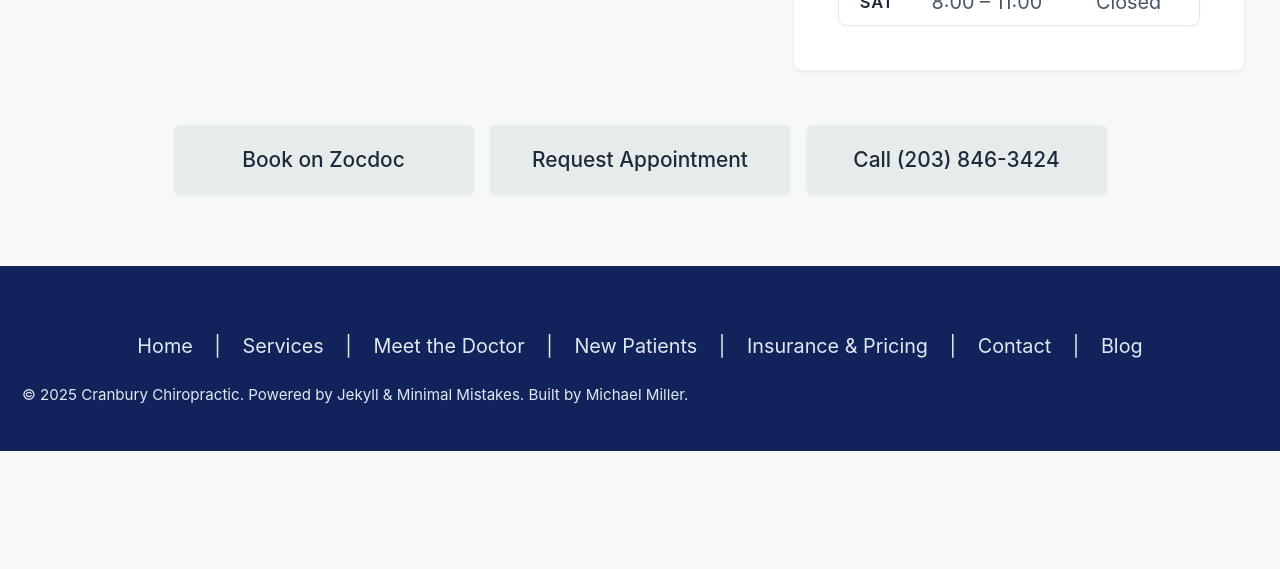
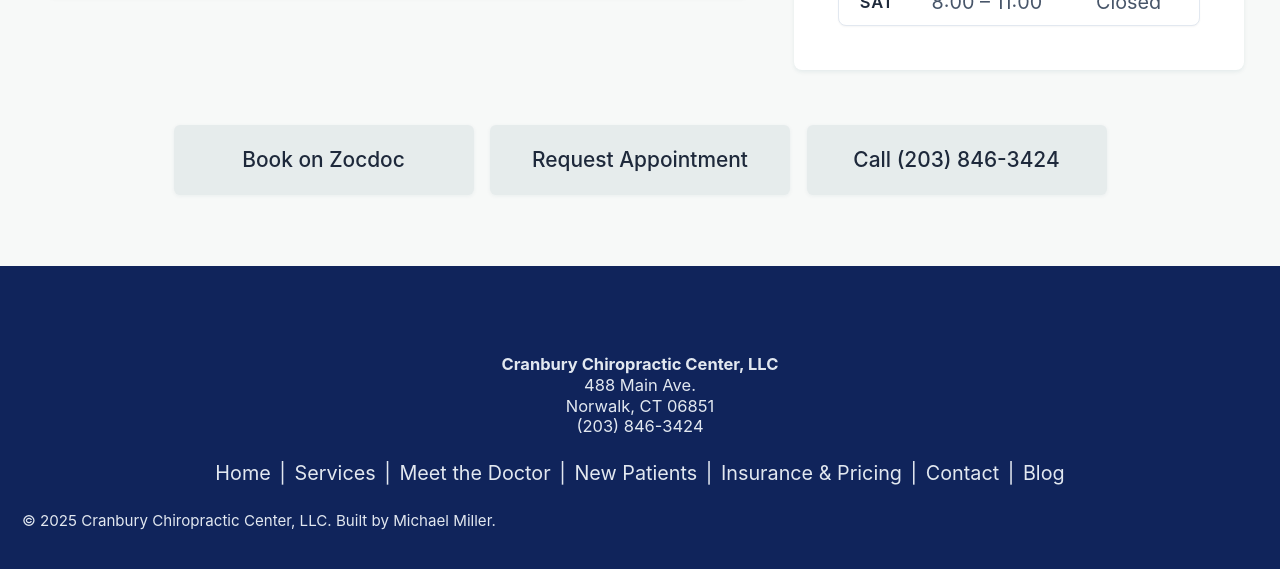
Before and after one commit to millerms/CranburyChiropractic, a Jekyll site: the page built from index.md, in a window 1280 px wide and 900 px high, scrolled down 2658 px, cut to the strip 323-892 px from the top of the window. Built offline with Jekyll 4.4.1, drawn with Linux system fonts in a browser that asks for light colours; cached includes are drawn as plain includes; the list of posts is cut into pages by our own code; before the commit the page ends 3432 px from its top, so only the background shows below that; some of the changed text lies outside the part shown.

Commit message:
Updated the footer

```diff
--- a/_includes/footer.html
+++ b/_includes/footer.html
@@ -16,9 +16,6 @@
 </div>
 
 <div class="page__footer-copyright">
-  &copy; {{ site.time | date: '%Y' }} {{ site.name | default: site.title }}.
-  {{ site.data.ui-text[site.locale].powered_by | default: "Powered by" }}
-  <a href="https://jekyllrb.com" rel="nofollow">Jekyll</a> &amp;
-  <a href="https://mademistakes.com/work/minimal-mistakes-jekyll-theme/" rel="nofollow">Minimal Mistakes</a>.
+  &copy; {{ site.time | date: '%Y' }} {{ site.name | default: "Cranbury Chiropractic Center, LLC" }}.
   <span class="footer-credit">Built by Michael Miller.</span>
 </div>
--- a/_includes/footer/custom.html
+++ b/_includes/footer/custom.html
@@ -1,17 +1,25 @@
 <footer style="position: relative; text-align: center; padding: 1rem 0; font-size: 0.9rem;">
+     <div class="footer__address" style="position: relative; text-align: center; padding: 1rem 0; line-height: 1.25; font-size: 0.75rem;">
+      <address style="margin: 0; font-style: normal;">
+        <strong>Cranbury Chiropractic Center, LLC</strong><br>
+        488 Main Ave.<br>
+        Norwalk, CT 06851<br>
+        <a href="tel:+12038463424" style="text-decoration: none;">(203) 846-3424</a>
+      </address>
+    </div>
   <nav>
-    <a href="{{ site.baseurl }}/" style="margin: 0 10px;">Home</a>
-    <span aria-hidden="true" style="margin: 0 6px;">|</span>
-    <a href="{{ site.baseurl }}/services/" style="margin: 0 10px;">Services</a>
-    <span aria-hidden="true" style="margin: 0 6px;">|</span>
-    <a href="{{ site.baseurl }}/doctor/" style="margin: 0 10px;">Meet the Doctor</a>
-    <span aria-hidden="true" style="margin: 0 6px;">|</span>
-    <a href="{{ site.baseurl }}/new-patients/" style="margin: 0 10px;">New Patients</a>
-    <span aria-hidden="true" style="margin: 0 6px;">|</span>
-    <a href="{{ site.baseurl }}/pricing/" style="margin: 0 10px;">Insurance &amp; Pricing</a>
-    <span aria-hidden="true" style="margin: 0 6px;">|</span>
-    <a href="{{ site.baseurl }}/contact/" style="margin: 0 10px;">Contact</a>
-    <span aria-hidden="true" style="margin: 0 6px;">|</span>
-    <a href="{{ site.baseurl }}/blog/" style="margin: 0 10px;">Blog</a>
+    <a href="{{ site.baseurl }}/" style="margin: 0 2px;">Home</a>
+    <span aria-hidden="true" style="margin: 0 1px;">|</span>
+    <a href="{{ site.baseurl }}/services/" style="margin: 0 2px;">Services</a>
+    <span aria-hidden="true" style="margin: 0 1px;">|</span>
+    <a href="{{ site.baseurl }}/doctor/" style="margin: 0 2px;">Meet the Doctor</a>
+    <span aria-hidden="true" style="margin: 0 1px;">|</span>
+    <a href="{{ site.baseurl }}/new-patients/" style="margin: 0 2px;">New Patients</a>
+    <span aria-hidden="true" style="margin: 0 1px;">|</span>
+    <a href="{{ site.baseurl }}/pricing/" style="margin: 0 2px;">Insurance &amp; Pricing</a>
+    <span aria-hidden="true" style="margin: 0 1px;">|</span>
+    <a href="{{ site.baseurl }}/contact/" style="margin: 0 2px;">Contact</a>
+    <span aria-hidden="true" style="margin: 0 1px;">|</span>
+    <a href="{{ site.baseurl }}/blog/" style="margin: 0 2px;">Blog</a>
   </nav>
 </footer>
--- a/index.md
+++ b/index.md
@@ -1,6 +1,6 @@
 ---
 layout: splash
-title: "Cranbury Chiropractic"
+title: "Cranbury Chiropractic Center"
 author_profile: false
 excerpt: "Neurology‑informed chiropractic care with precise adjustments, practical drills, and modern tools (laser, shockwave). We tailor plans to your goals so you can move better, recover faster, and stay active."
 
```
Also changed, not shown: 2 other files.
